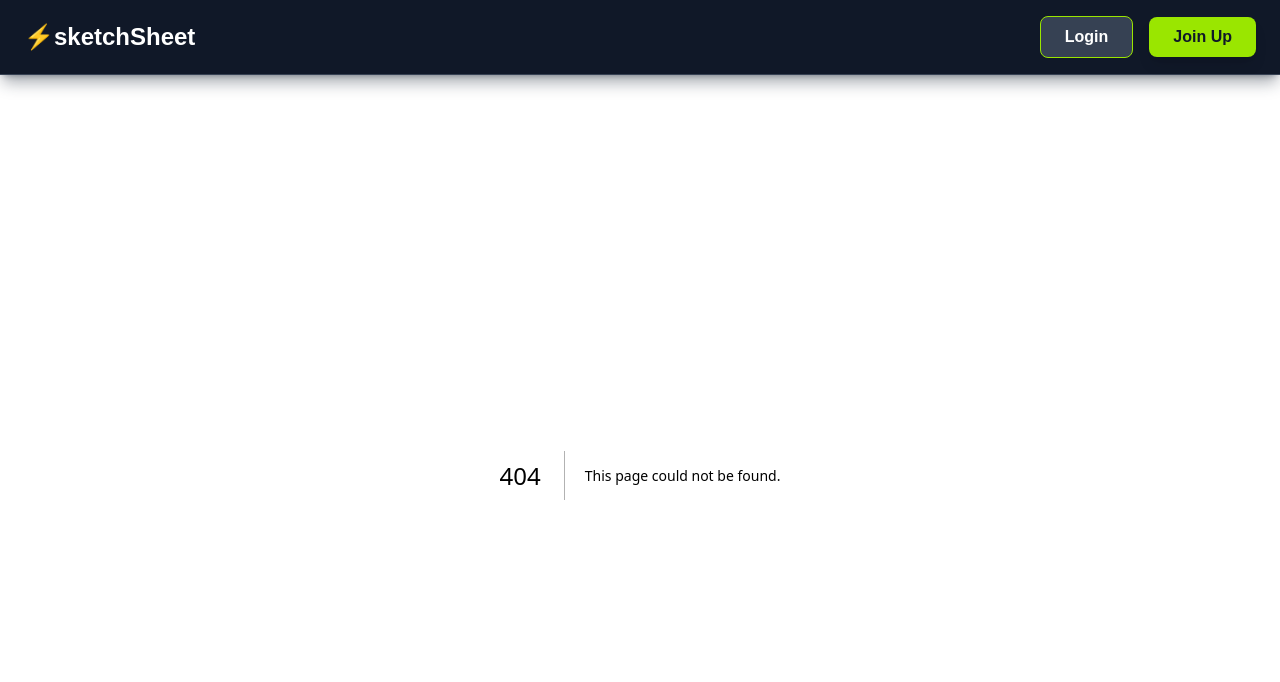
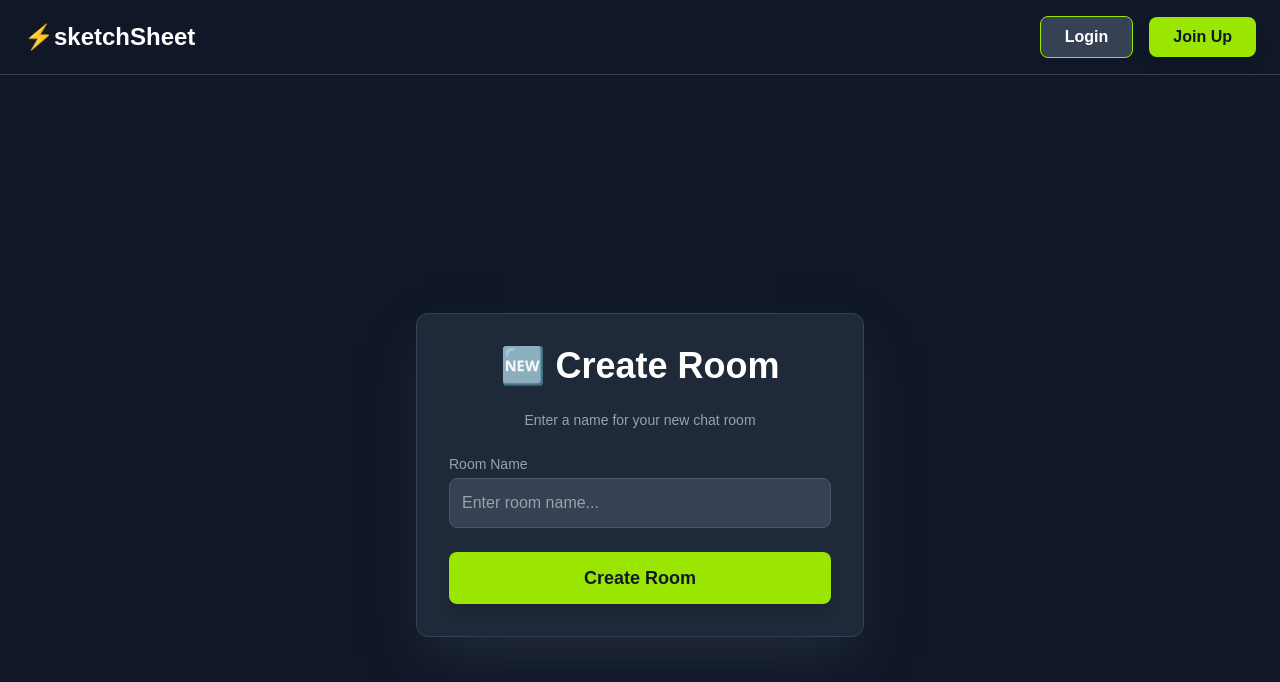
Before and after one commit to Amanrathi07/sketchSheet, a Next.js app in the folder apps/frontend/: page /createRoom in a window 1280 px wide. Before the commit this address had no page. Shown: the top 682 px of the page. Built offline with nearby package versions, Linux system fonts and the light colour scheme.

Commit message:
bad code

```diff
--- a/apps/frontend/app/auth/signin/page.tsx
+++ b/apps/frontend/app/auth/signin/page.tsx
@@ -1,5 +1,6 @@
 "use client";
 
+import { useAuth } from "@/context/authContext";
 import axiosInstance from "@/lib/axiosInstance";
 import { useRouter } from "next/navigation";
 import { useState } from "react";
@@ -9,13 +10,15 @@ export default function Signin() {
   const [formData, setFormData] = useState({ email: "", password: "" });
   const [loading, setLoading] = useState(false);
   const router = useRouter();
-
+  const {setUser}=useAuth()
   async function formHandel(e) {
     e.preventDefault();
     try {
       setLoading(true);
       const responce = await axiosInstance.post("/v1/auth/signin", formData);
       toast.success(responce.data.message);
+      setUser(responce.data.user)
+
       setLoading(false);
       router.push("/");
     } catch (error) {
--- a/apps/frontend/app/auth/signup/page.tsx
+++ b/apps/frontend/app/auth/signup/page.tsx
@@ -4,6 +4,8 @@ import axiosInstance from "@/lib/axiosInstance";
 import { useRouter } from "next/navigation";
 import { useState } from "react";
 import toast from "react-hot-toast";
+import { useAuth } from "@/context/authContext";
+
 
 export default function Signup() {
   const [formData, setFormData] = useState({
@@ -12,7 +14,7 @@ export default function Signup() {
     name: "",
   });
   const [loading, setLoading] = useState(false);
-
+  const {user,setUser}=useAuth()
   const router = useRouter();
 
   async function formHandel(e) {
@@ -21,6 +23,8 @@ export default function Signup() {
       setLoading(true);
       const responce = await axiosInstance.post("/v1/auth/signup", formData);
       toast.success(responce.data.message);
+
+      setUser(responce.data.user)
       setLoading(false);
       router.push("/");
     } catch (error) {
--- /dev/null
+++ b/apps/frontend/app/createRoom/page.tsx
@@ -0,0 +1,94 @@
+"use client";
+
+import { useState } from "react";
+import { useRouter } from "next/navigation";
+import toast from "react-hot-toast";
+import axiosInstance from "@/lib/axiosInstance";
+
+export default function CreateRoom() {
+  const [roomName, setRoomName] = useState("");
+  const [loading, setLoading] = useState(false);
+  const router = useRouter();
+
+  async function handleCreateRoom(e) {
+    e.preventDefault();
+    if (!roomName.trim()) return toast.error("Room name cannot be empty");
+
+    try {
+      setLoading(true);
+      const res = await axiosInstance.post("/v1/rooms/create", { name: roomName });
+      toast.success(res.data.message || "Room created!");
+      setLoading(false);
+      router.push(`/rooms/${res.data.roomId}`); // navigate to the room
+    } catch (error) {
+      setLoading(false);
+      toast.error(error?.response?.data?.message || "Failed to create room");
+    }
+  }
+
+  return (
+    <div className="flex items-center justify-center min-h-screen bg-gray-900 text-white px-4">
+      <form
+        onSubmit={handleCreateRoom}
+        className="
+          w-full max-w-md
+          flex flex-col gap-6
+          p-8
+          bg-gray-800
+          rounded-xl
+          shadow-2xl shadow-gray-700/50
+          border border-gray-700
+        "
+      >
+        {/* Title */}
+        <h1 className="text-4xl font-extrabold text-white text-center">
+          <span className="text-lime-400">🆕</span> Create Room
+        </h1>
+        <p className="text-gray-400 text-sm text-center">
+          Enter a name for your new chat room
+        </p>
+
+        {/* Room Name Input */}
+        <div className="flex flex-col text-left">
+          <label className="text-sm mb-1 text-gray-400">Room Name</label>
+          <input
+            type="text"
+            placeholder="Enter room name..."
+            value={roomName}
+            onChange={(e) => setRoomName(e.target.value)}
+            className="
+              border border-gray-600
+              bg-gray-700
+              text-white
+              p-3
+              rounded-lg
+              outline-none
+              focus:ring-2 focus:ring-lime-400
+              transition
+            "
+          />
+        </div>
+
+        {/* Create Button */}
+        <button
+          type="submit"
+          className="
+            w-full
+            px-8 py-3
+            text-lg font-bold
+            text-gray-900
+            bg-lime-400
+            rounded-lg
+            shadow-lg
+            hover:bg-lime-300
+            focus:outline-none focus:ring-4 focus:ring-lime-300
+            transition-all duration-200
+            transform hover:scale-[1.03]
+          "
+        >
+          {loading ? "Creating..." : "Create Room"}
+        </button>
+      </form>
+    </div>
+  );
+}
--- a/apps/frontend/app/layout.tsx
+++ b/apps/frontend/app/layout.tsx
@@ -3,6 +3,7 @@ import { Geist, Geist_Mono } from "next/font/google";
 import "./globals.css";
 import { Toaster } from "react-hot-toast";
 import Navbar from "@/components/Navbar";
+import { AuthProvider } from "@/context/authContext";
 
 const geistSans = Geist({
   variable: "--font-geist-sans",
@@ -33,11 +34,12 @@ export default function RootLayout({
   position="top-right"
   reverseOrder={false}
 />
+<AuthProvider>
     <div>
       < Navbar />
        {children}
     </div>
-
+</AuthProvider>
       </body>
     </html>
   );
--- a/apps/frontend/app/page.tsx
+++ b/apps/frontend/app/page.tsx
@@ -1,3 +1,4 @@
+import Link from "next/link";
 
 export default function Home(){
   return(
@@ -30,7 +31,8 @@ export default function Home(){
         <div className="flex flex-col space-y-4 sm:flex-row sm:space-x-4 sm:space-y-0 justify-center">
 
           {/* 1. Create Room Button (Primary - Bright Accent) */}
-          <button
+          <Link href={"/createRoom"} >
+            <button
             className="
               flex-1
               px-8 py-3
@@ -49,8 +51,10 @@ export default function Home(){
           >
             ➕ Create New Room
           </button>
+          </Link>
 
           {/* 2. Join Room Button (Secondary - Inverse Look) */}
+          <Link href={"/createRoom"} >
           <button
 
             className="
@@ -71,6 +75,7 @@ export default function Home(){
           >
             🤝 Join Room
           </button>
+          </Link>
         </div>
 
       </div>
--- a/apps/frontend/components/Navbar.tsx
+++ b/apps/frontend/components/Navbar.tsx
@@ -3,10 +3,12 @@
 import { useContext, useState } from "react";
 import { Menu, X } from "lucide-react";
 import { useRouter } from "next/navigation";
+import { useAuth } from "@/context/authContext";
 
 export default function Navbar() {
   const [open, setOpen] = useState(false);
   const router = useRouter();
+  const {user} = useAuth()
   return (
     <nav className="w-full bg-gray-900 text-white border-b border-gray-700 shadow-lg shadow-gray-800/40">
       <div className="max-w-7xl mx-auto px-6 py-4 flex items-center justify-between">
@@ -22,7 +24,7 @@ sketchSheet
         </h1>
 
         {/* Desktop Buttons */}
-        <div className="hidden md:flex items-center gap-4">
+        {user ? user.name : <div className="hidden md:flex items-center gap-4">
           <button
             onClick={() => router.push("/auth/signin")}
             className="
@@ -56,15 +58,15 @@ sketchSheet
           >
             Join Up
           </button>
-        </div>
+        </div>}
 
         {/* Mobile Toggle */}
-        <button
+        {user ? '' : <button
           onClick={() => setOpen(!open)}
           className="md:hidden text-lime-400"
         >
           {open ? <X size={28} /> : <Menu size={28} />}
-        </button>
+        </button>}
       </div>
 
       {/* Mobile Menu */}
--- /dev/null
+++ b/apps/frontend/context/authContext.tsx
@@ -0,0 +1,21 @@
+// context/authContext.js
+"use client"
+import React, { createContext, useState, useContext, ContextType } from 'react';
+
+const AuthContext = createContext({
+  user: null,
+  setUser: () => {}
+});
+
+export const AuthProvider = ({ children }:{ children: React.ReactNode }) => {
+  const [user, setUser] = useState(null);
+
+  return (
+    //@ts-ignore
+    <AuthContext.Provider value={{ user, setUser }}>
+      {children}
+    </AuthContext.Provider>
+  );
+};
+
+export const useAuth = () => useContext(AuthContext);
```
Also changed, not shown: 1 other file (tests, documents, lock files or other folders).
